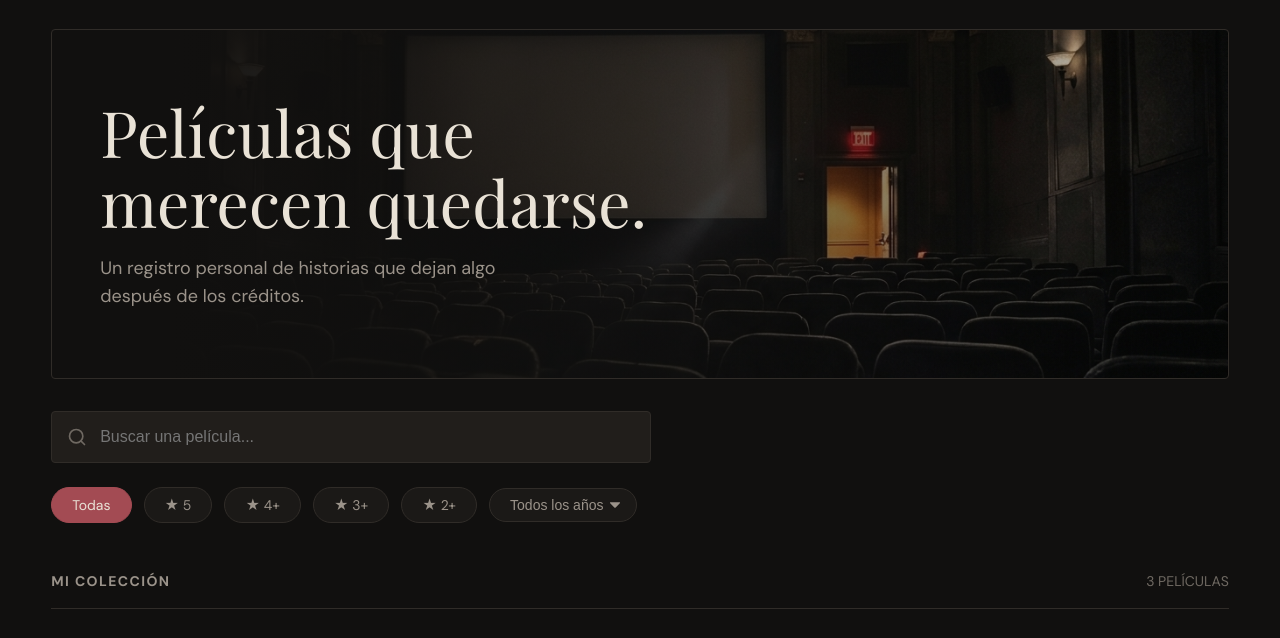
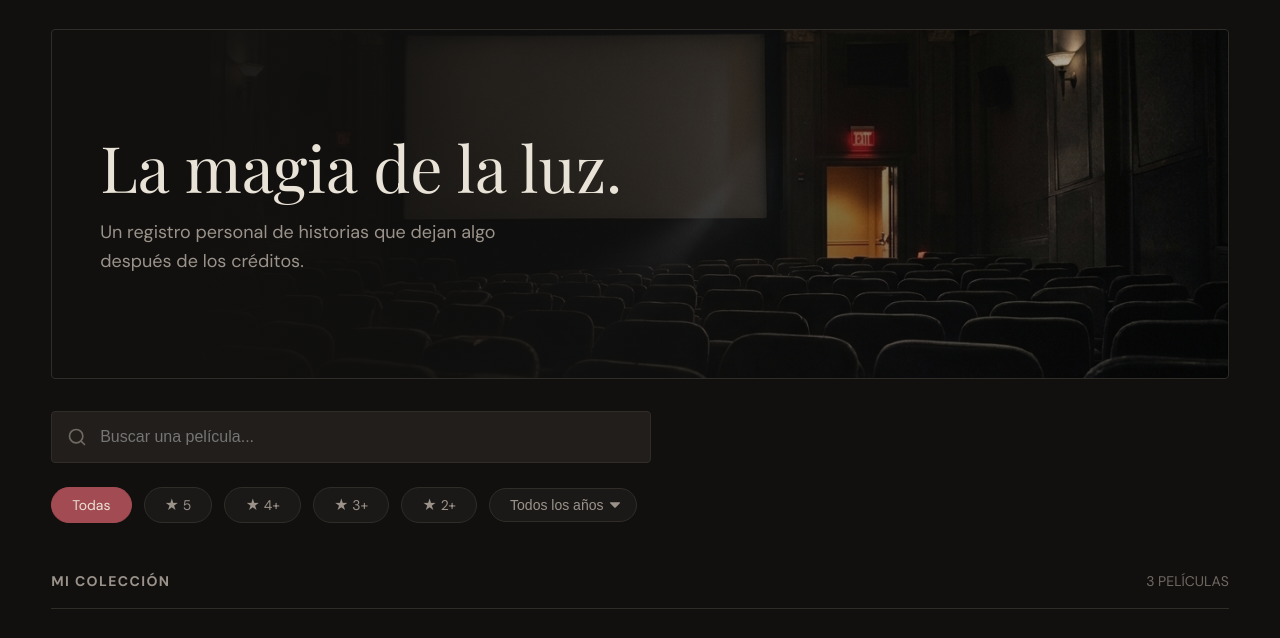
Before and after one commit to H-Cote/.github.io-opiniones_peliculas, a plain HTML site: page index.html in a window 1280 px wide. Shown: the part 105-743 px from the top of the page. Drawn offline with nearby package versions, Linux system fonts and the light colour scheme; a web font is replaced by a local one.

Commit message:
cambio de titulo

```diff
--- a/index.html
+++ b/index.html
@@ -27,7 +27,7 @@
         <section id="home-view" class="view active">
             <div class="hero-section">
                 <div class="hero-content">
-                    <h1>Películas que<br>merecen quedarse.</h1>
+                    <h1>La magia de la luz.</h1>
                     <p>Un registro personal de historias que dejan algo<br>después de los créditos.</p>
                 </div>
             </div>
```
